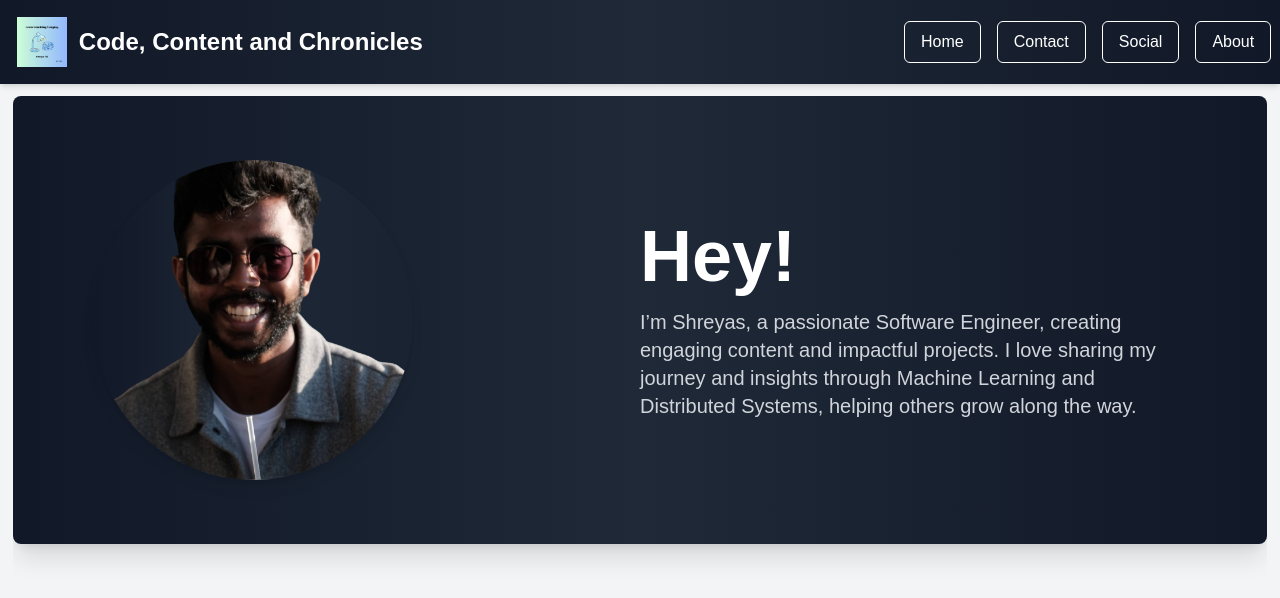
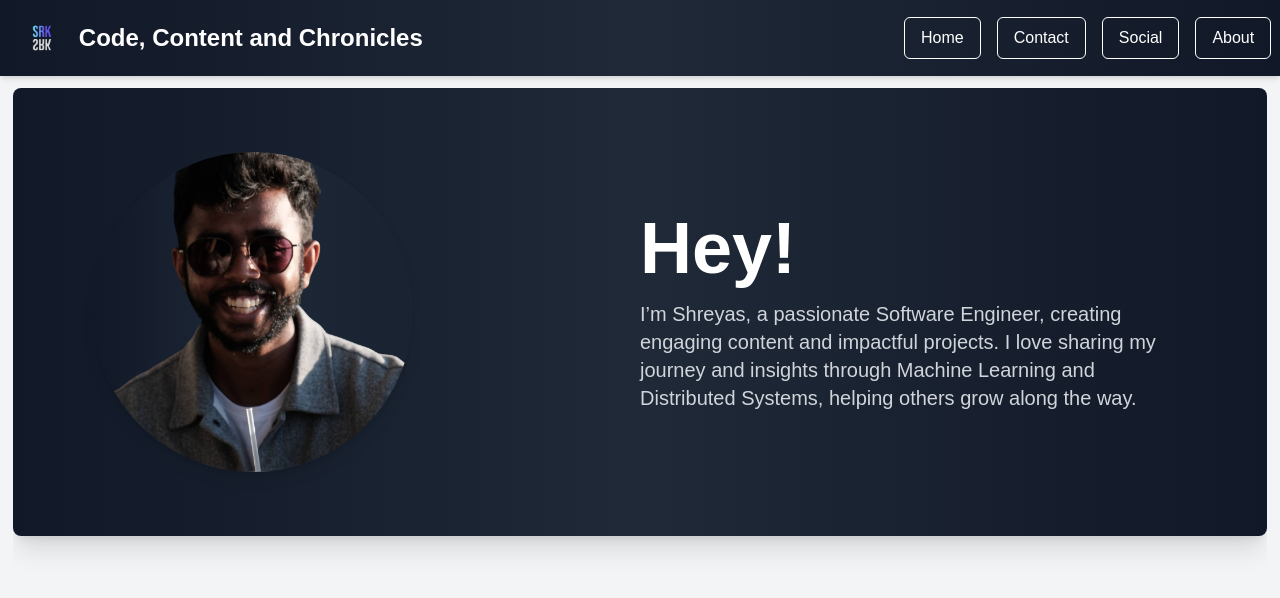
Before and after one commit to shreyasrkarthik/portfolio, a Next.js app: page / in a window 1280 px wide. Shown: the top 598 px of the page. Built offline with nearby package versions, Linux system fonts and the light colour scheme.

Commit message:
Added logo

```diff
--- a/app/components/NavBar.js
+++ b/app/components/NavBar.js
@@ -13,7 +13,7 @@ export default function NavBar() {
         {/* Logo + Title */}
         <div className="flex items-center space-x-3">
           {/* Logo (replace with your uploaded image) */}
-          <Image src="/srk_logo.png" alt="Website Logo" width={50} height={50} className="square-full" />
+          <Image src="/logo_no_bg.png" alt="Website Logo" width={50} height={50} className="square-full" />
 
           {/* Website Title */}
           <span className="text-2xl font-bold">Code, Content and Chronicles</span>
```
Also changed, not shown: public/logo_no_bg.png (added).
